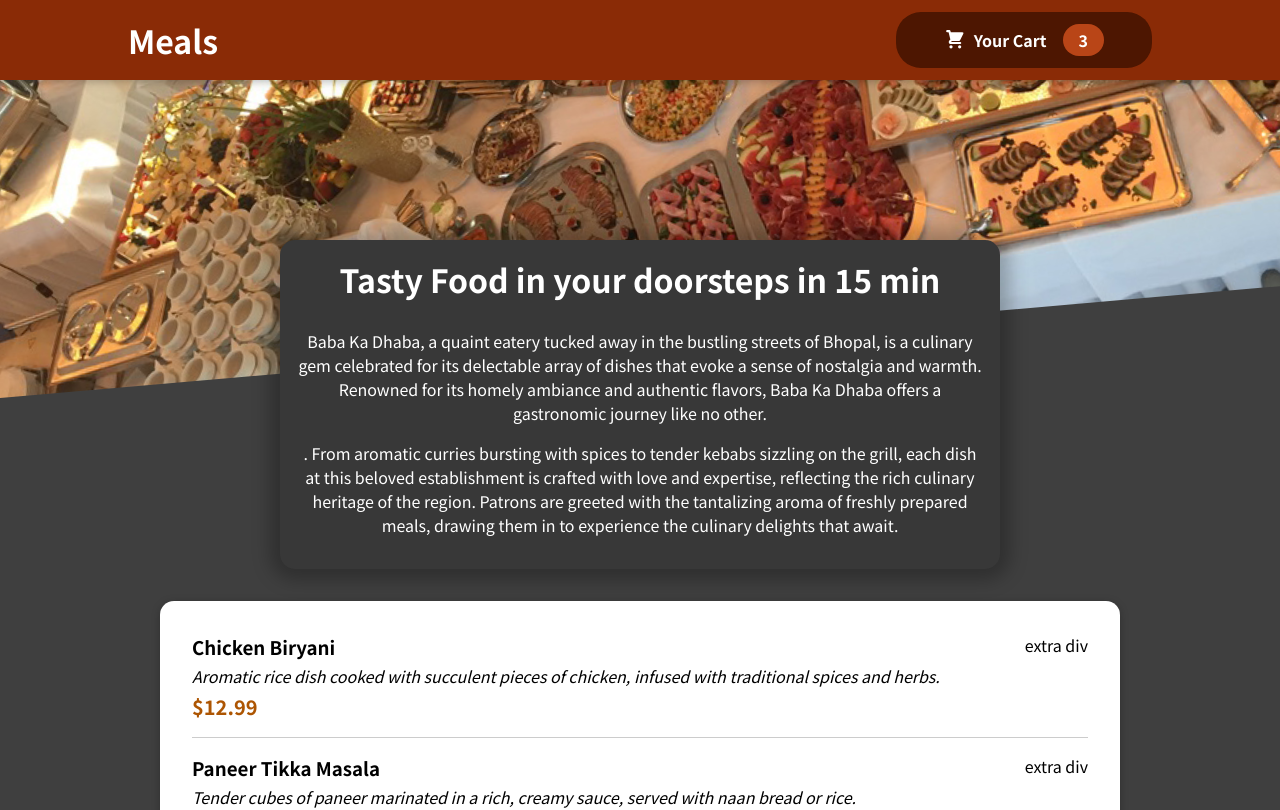
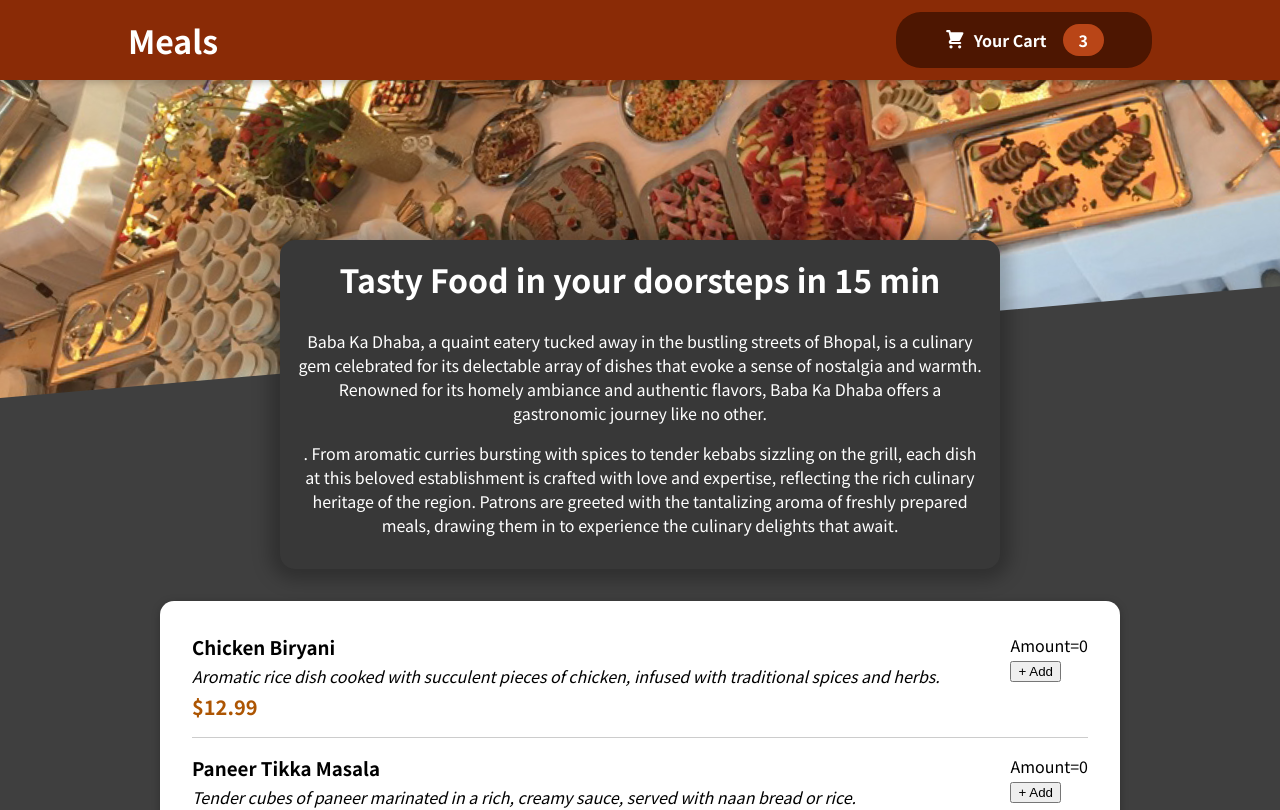
Before and after one commit to anilkumarti/restaurant, a React (Create React App) app: page / in a window 1280 px wide. Shown: the top 810 px of the page. Built offline with nearby package versions, Linux system fonts and the light colour scheme.

Commit message:
add button added

```diff
--- a/src/compoments/Meals/MealItem/MealItem.js
+++ b/src/compoments/Meals/MealItem/MealItem.js
@@ -1,6 +1,10 @@
-import React from 'react';
+import React,{useState} from 'react';
 import classes from './MealItem.module.css'
 const MealItem = (props) => {
+  const [currentMeal,changeCurrentMeal]=useState(0);
+  const handleMeal=(e)=> {
+changeCurrentMeal(currentMeal+1)
+  }
     const price=`$${props.price}`
   return (
     <li className={classes.meal}>
@@ -8,7 +12,12 @@ const MealItem = (props) => {
     <div className={classes.description}> {props.description}</div>
     <div className={classes.price}> {price}</div>
     </div>
-    <div> extra div</div>
+    <div>
+       Amount={currentMeal}
+       <div> <button onClick={handleMeal}> + Add</button></div>
+
+
+    </div>
     </li>
   )
 }
```
